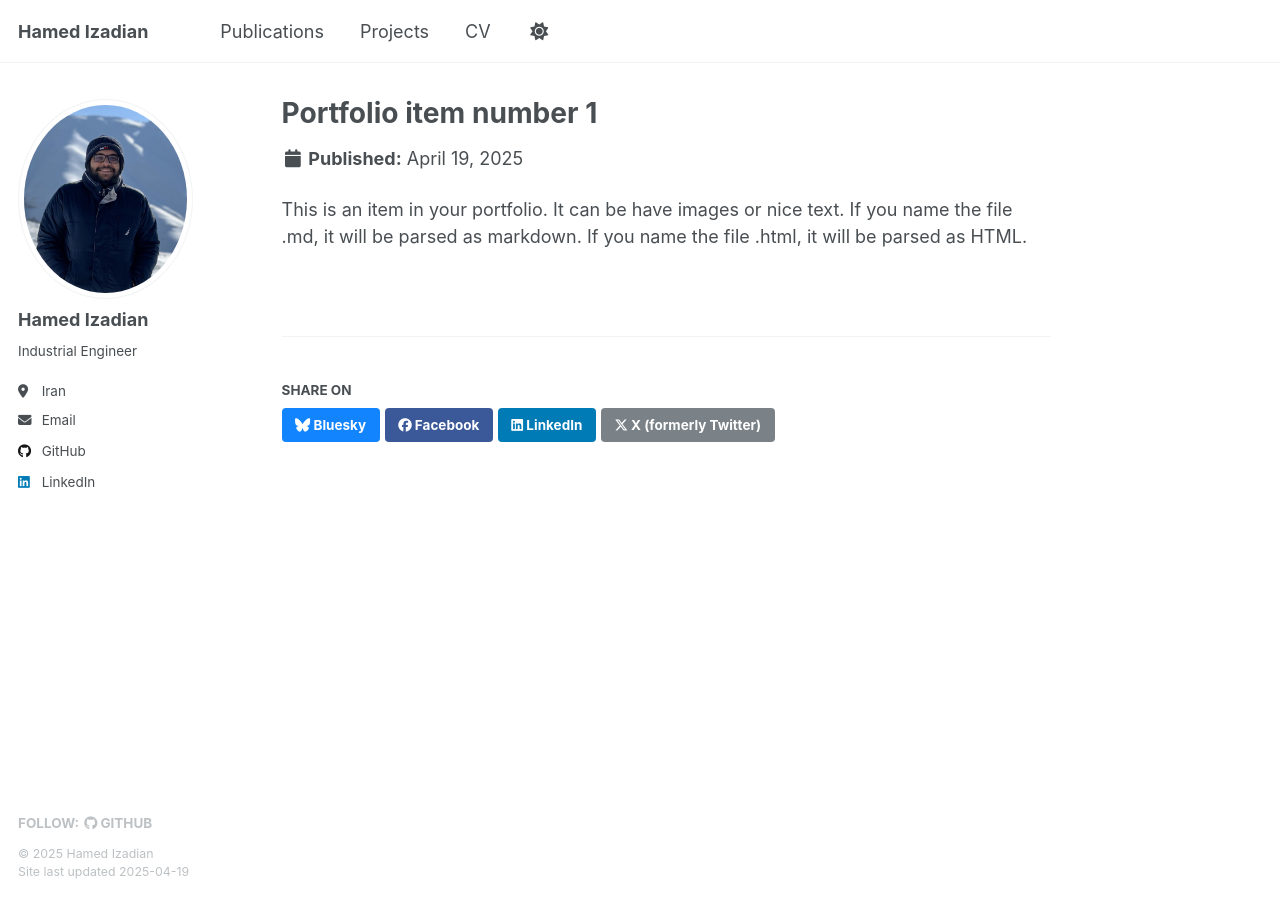
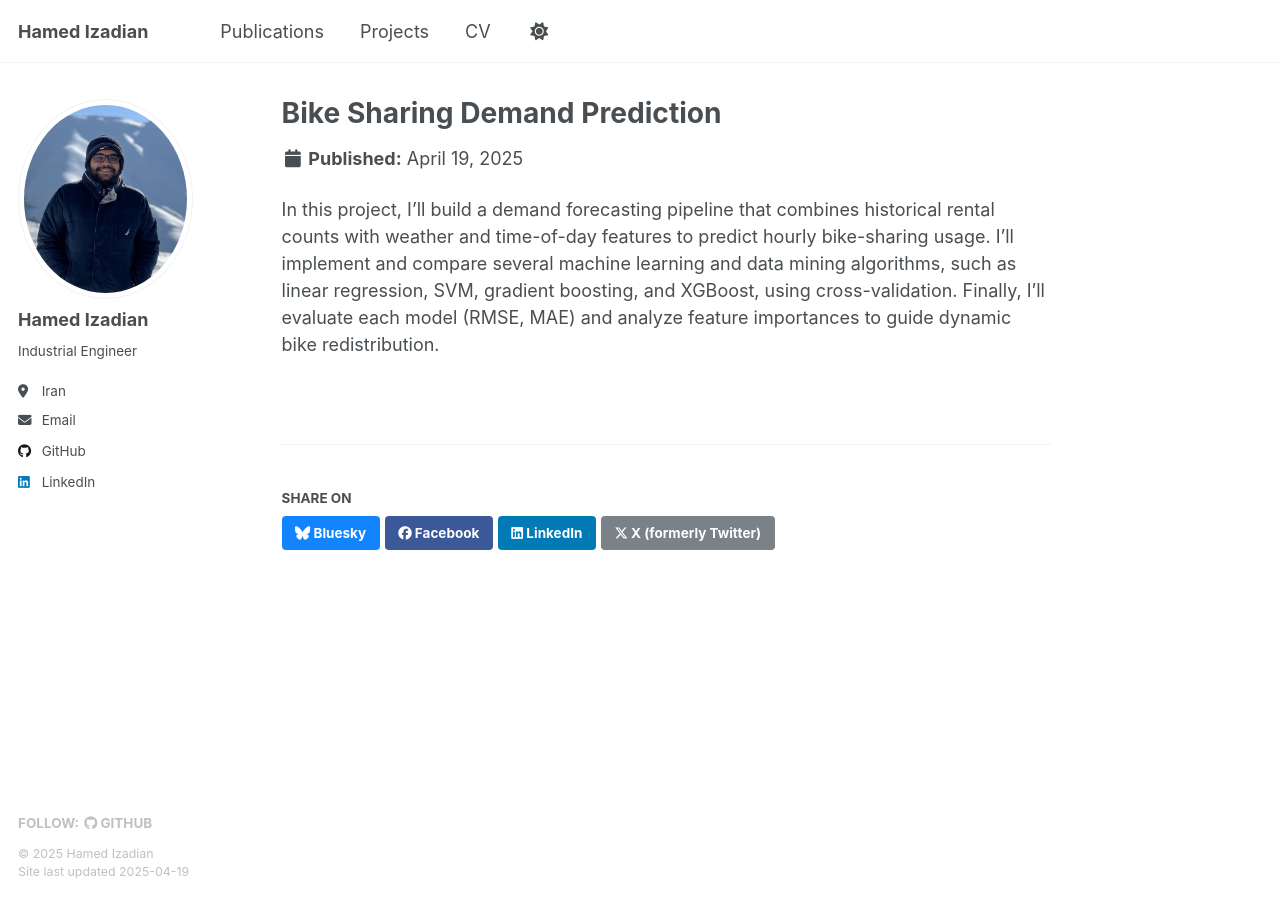
Before and after one commit to HamedIzadian/HamedIzadian.github.io, a Jekyll site: the page built from _projects/project1.md, in a window 1280 px wide. Built offline with Jekyll 4.4.1, drawn with Linux system fonts in a browser that asks for light colours.

Commit message:
Update project1.md

```diff
--- a/_projects/project1.md
+++ b/_projects/project1.md
@@ -1,7 +1,7 @@
 ---
-title: "Portfolio item number 1"
-excerpt: "Short description of portfolio item number 1<br/><img src='/images/500x300.png'>"
+title: "Bike Sharing Demand Prediction"
+excerpt: "I’ll predict bike-sharing demand using machine learning and data mining.<br/><img src='/images/Bike_Sharing_1.png'>"
 collection: projects
 ---
 
-This is an item in your portfolio. It can be have images or nice text. If you name the file .md, it will be parsed as markdown. If you name the file .html, it will be parsed as HTML.
+In this project, I’ll build a demand forecasting pipeline that combines historical rental counts with weather and time-of-day features to predict hourly bike-sharing usage. I’ll implement and compare several machine learning and data mining algorithms, such as linear regression, SVM, gradient boosting, and XGBoost, using cross-validation. Finally, I’ll evaluate each model (RMSE, MAE) and analyze feature importances to guide dynamic bike redistribution.
```
